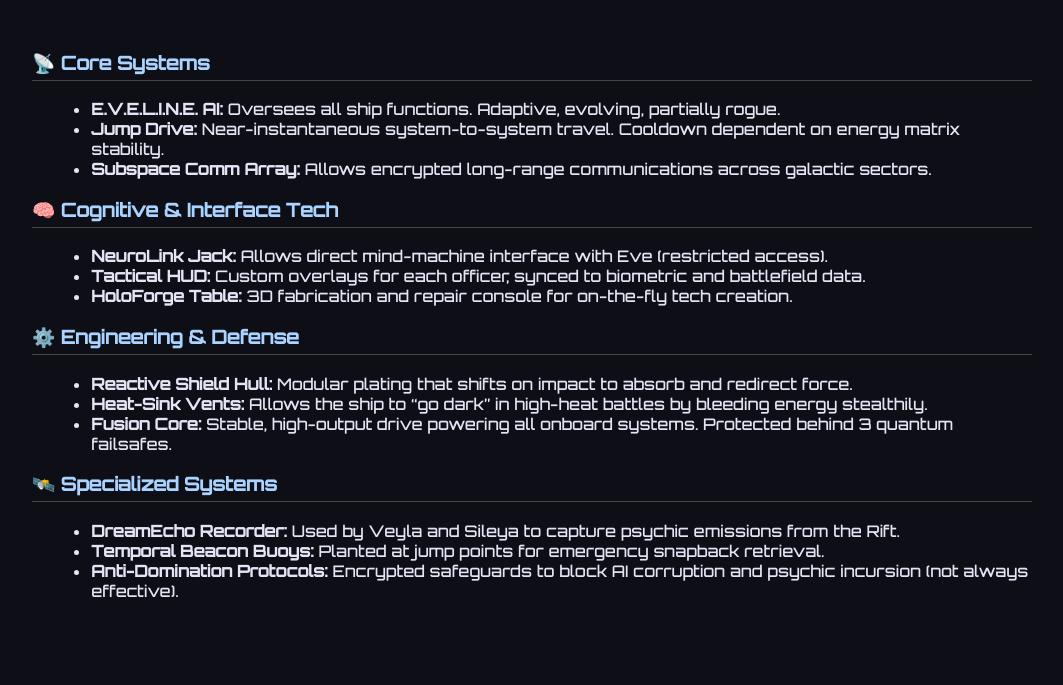
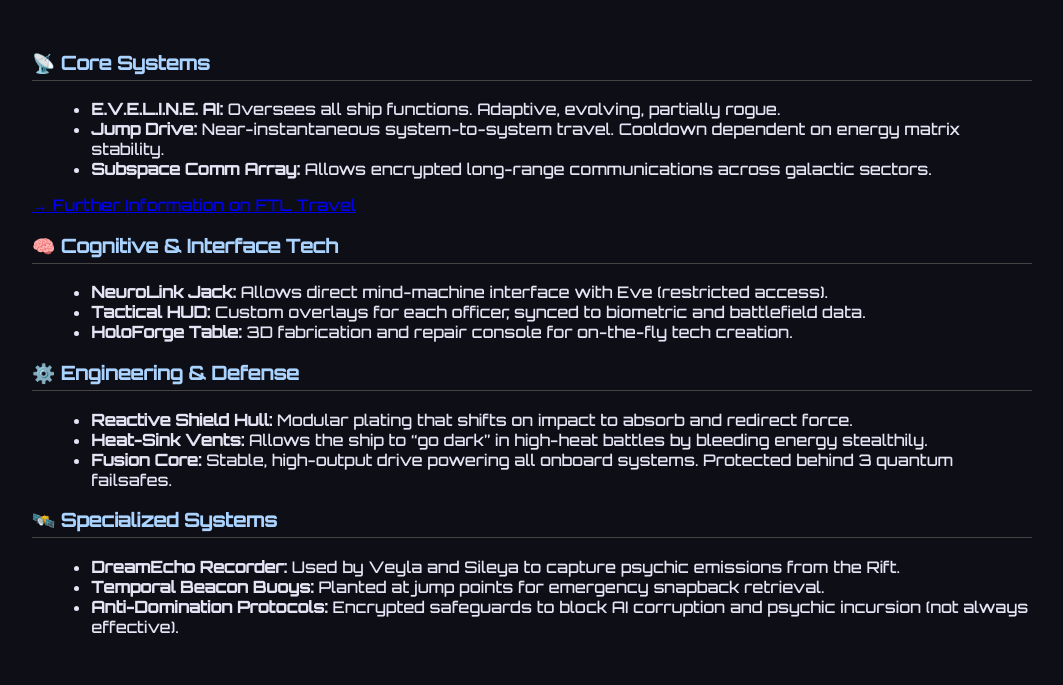
Before and after one commit to fionayyc/last-centurion, a Jekyll site: the page tech/index.html, which Jekyll copies as it is, in a window 1280 px wide. Shown: the part 610-1295 px from the top of the page, without its empty margins (108-1171 px from the left). Built offline with Jekyll 4.4.1, drawn with Linux system fonts in a browser that asks for light colours; before the commit the page ends 1259 px from its top, so only the background shows below that.

Commit message:
Update index.html

```diff
--- a/tech/index.html
+++ b/tech/index.html
@@ -95,6 +95,8 @@
       <li><strong>Subspace Comm Array:</strong> Allows encrypted long-range communications across galactic sectors.</li>
     </ul>
 
+        <a class="subpage" href="/last-centurion/tech/ftl.html">→ Further Information on FTL Travel</a><br />
+
     <h3>🧠 Cognitive & Interface Tech</h3>
     <ul>
       <li><strong>NeuroLink Jack:</strong> Allows direct mind-machine interface with Eve (restricted access).</li>
```
